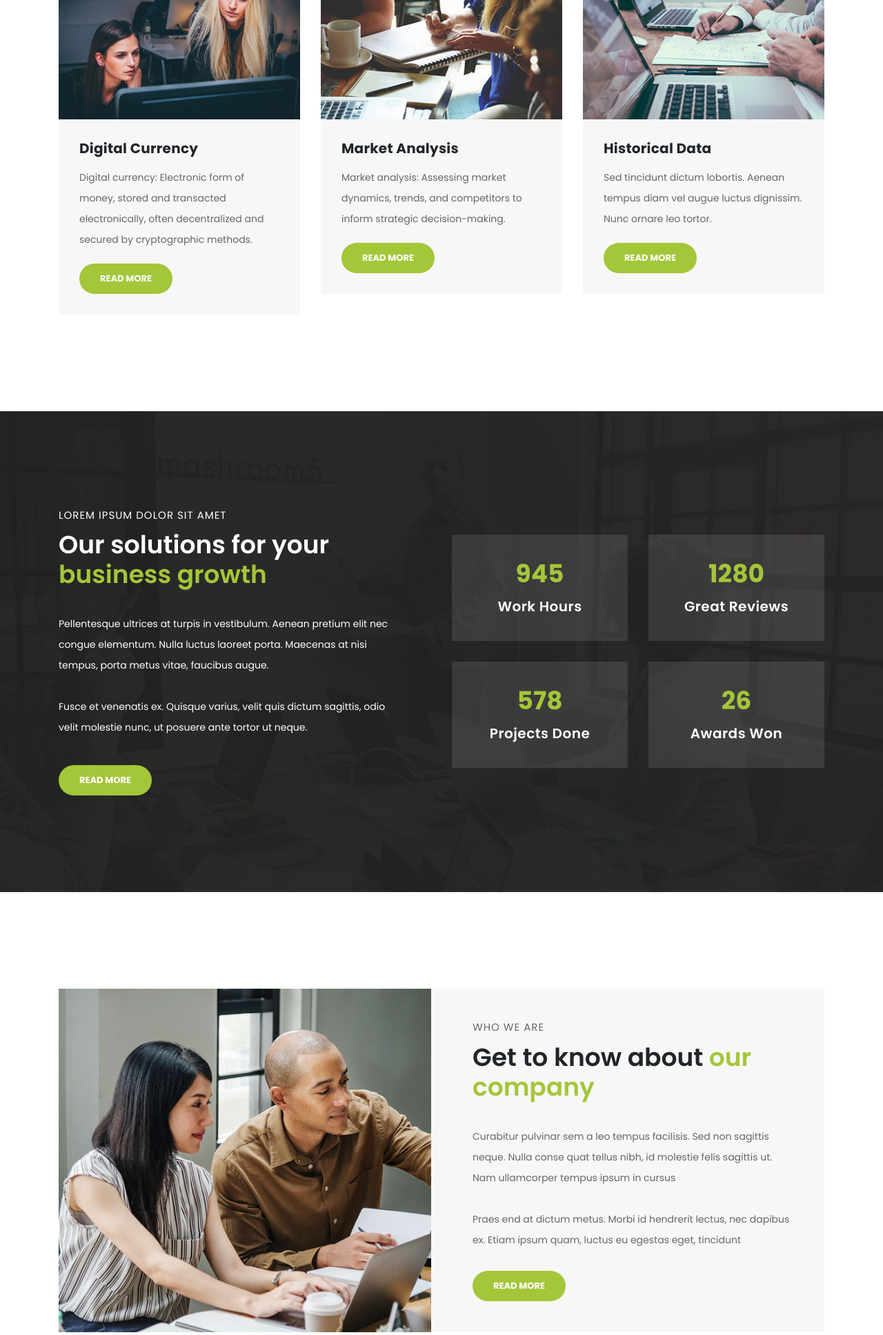
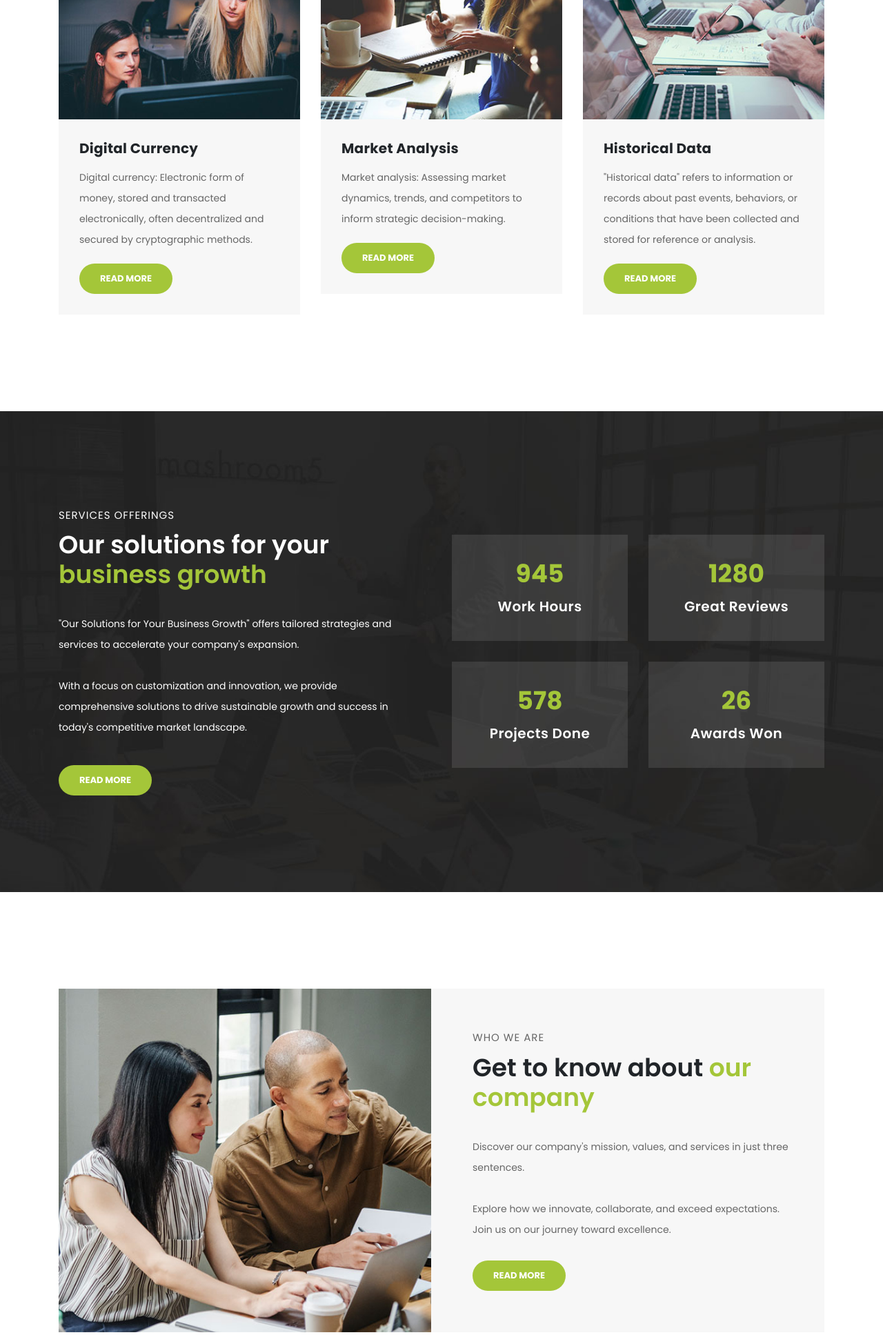
Before and after one commit to JWJonathan/log3300-dev3, a Django app: page / in a window 1280 px wide. Shown: the part 1332-3267 px from the top of the page at 69% size. Run offline with Django 5.2, Linux system fonts and the light colour scheme; grey boxes labelled with a size stand in for pictures from a placeholder-image service; some libraries are stand-ins or nearby versions.

Commit message:
first commit

```diff
--- a/app_gestion_employes/templates/homepage.html
+++ b/app_gestion_employes/templates/homepage.html
@@ -193,7 +193,7 @@
               <img src="assets/images/service_03.jpg" alt="">
               <div class="down-content">
                 <h4>Historical Data</h4>
-                <p>Sed tincidunt dictum lobortis. Aenean tempus diam vel augue luctus dignissim. Nunc ornare leo tortor.</p>
+                <p>"Historical data" refers to information or records about past events, behaviors, or conditions that have been collected and stored for reference or analysis.</p>
                 <a href="" class="filled-button">Read More</a>
               </div>
             </div>
@@ -207,10 +207,10 @@
         <div class="row">
           <div class="col-md-6">
             <div class="left-content">
-              <span>Lorem ipsum dolor sit amet</span>
+              <span>Services offerings</span>
               <h2>Our solutions for your <em>business growth</em></h2>
-              <p>Pellentesque ultrices at turpis in vestibulum. Aenean pretium elit nec congue elementum. Nulla luctus laoreet porta. Maecenas at nisi tempus, porta metus vitae, faucibus augue.
-              <br><br>Fusce et venenatis ex. Quisque varius, velit quis dictum sagittis, odio velit molestie nunc, ut posuere ante tortor ut neque.</p>
+              <p>"Our Solutions for Your Business Growth" offers tailored strategies and services to accelerate your company's expansion.
+              <br><br>With a focus on customization and innovation, we provide comprehensive solutions to drive sustainable growth and success in today's competitive market landscape.</p>
               <a href="" class="filled-button">Read More</a>
             </div>
           </div>
@@ -261,7 +261,7 @@
                   <div class="right-content">
                     <span>Who we are</span>
                     <h2>Get to know about <em>our company</em></h2>
-                    <p>Curabitur pulvinar sem a leo tempus facilisis. Sed non sagittis neque. Nulla conse quat tellus nibh, id molestie felis sagittis ut. Nam ullamcorper tempus ipsum in cursus<br><br>Praes end at dictum metus. Morbi id hendrerit lectus, nec dapibus ex. Etiam ipsum quam, luctus eu egestas eget, tincidunt</p>
+                    <p> Discover our company's mission, values, and services in just three sentences.<br><br> Explore how we innovate, collaborate, and exceed expectations. Join us on our journey toward excellence.</p>
                     <a href="#" class="filled-button">Read More</a>
                   </div>
                 </div>
```
